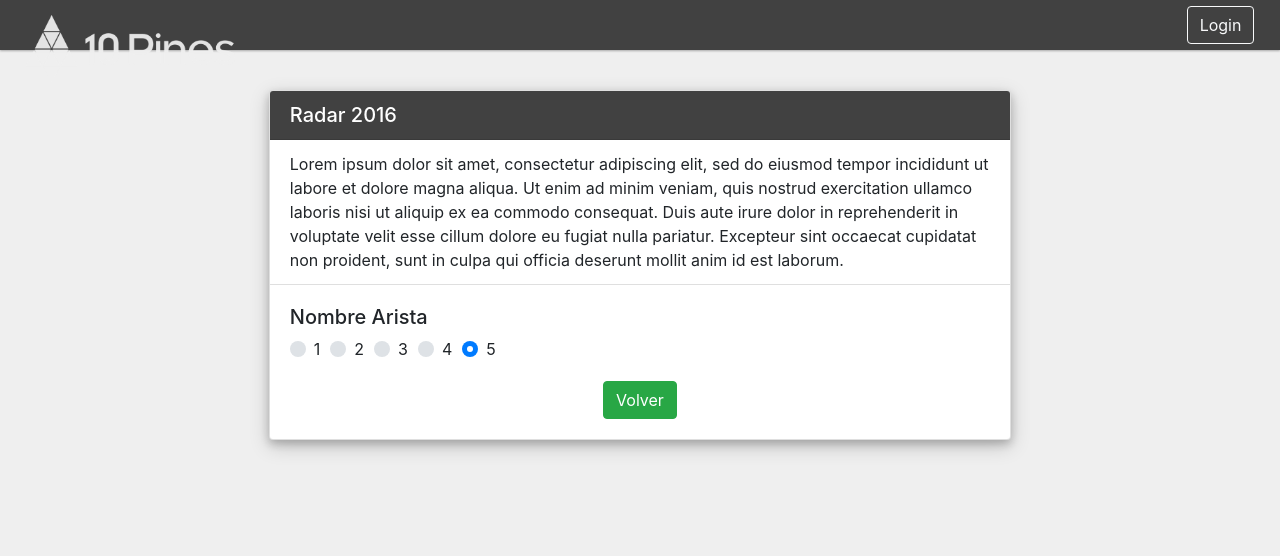
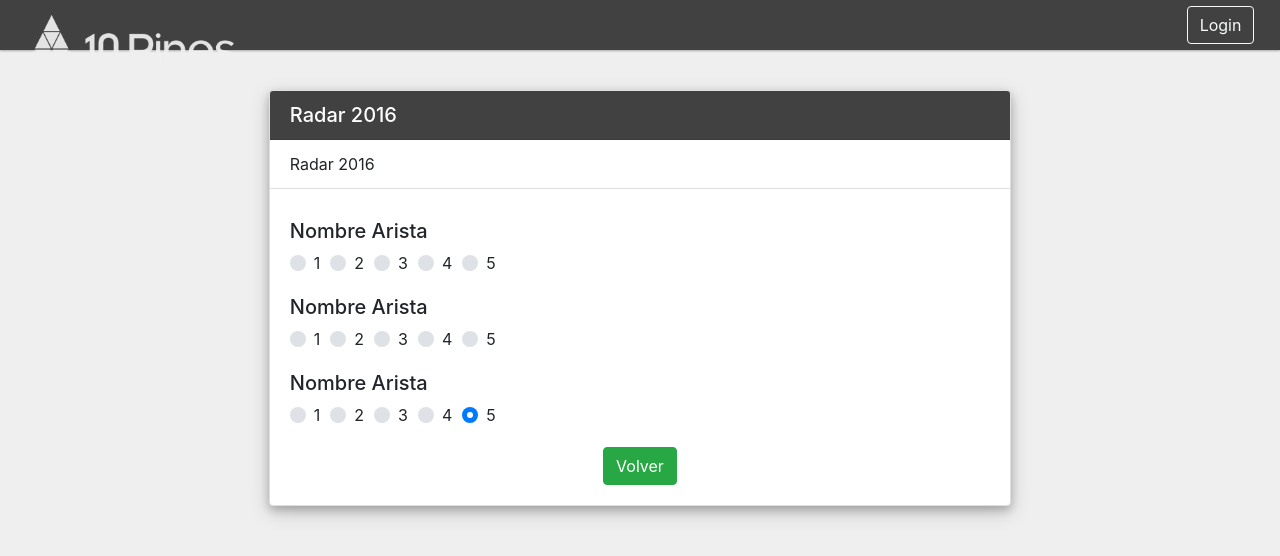
Before and after one commit to 10PinesLabs/radar, an Angular app: page /radar/1/vote in a window 1280 px wide. Shown: the top 556 px of the page. Built offline with nearby package versions, Linux system fonts and the light colour scheme.

Commit message:
WIP: agregando mocks para reflejar la funcionalidad real de la app. Queda pasar por el tag del axis component el objeto a utilizar

```diff
--- a/src/app/radar-vote/radar-vote.component.html
+++ b/src/app/radar-vote/radar-vote.component.html
@@ -1,14 +1,16 @@
 <div class="view-container card">
-  <h5 class="view-header card-header">Radar 2016</h5>
+  <h5 class="view-header card-header">{{radar.description}}</h5>
 
   <ul class="list-group list-group-flush">
     <li class="list-group-item">
-      Lorem ipsum dolor sit amet, consectetur adipiscing elit, sed do eiusmod tempor incididunt ut labore et dolore magna aliqua. Ut enim ad minim veniam, quis nostrud exercitation ullamco laboris nisi ut aliquip ex ea commodo consequat. Duis aute irure dolor in reprehenderit in voluptate velit esse cillum dolore eu fugiat nulla pariatur. Excepteur sint occaecat cupidatat non proident, sunt in culpa qui officia deserunt mollit anim id est laborum.
+      {{radar.description}}
     </li>
   </ul>
 
   <div class="card-body">
-    <app-axis></app-axis>
+    <div *ngFor="let axis of radar.axes" class="axes">
+      <app-axis></app-axis>
+    </div>
 
     <div class="volver-btn">
       <button type="button" class="btn btn-success">
--- a/src/app/radar-vote/radar-vote.component.scss
+++ b/src/app/radar-vote/radar-vote.component.scss
@@ -14,3 +14,8 @@
   text-align:center;
   clear: both;
 }
+
+.axes {
+  padding-top: 10px;
+  clear: both;
+}
--- a/src/app/radar-vote/radar-vote.component.ts
+++ b/src/app/radar-vote/radar-vote.component.ts
@@ -1,4 +1,7 @@
 import { Component, OnInit } from '@angular/core';
+import {RadarService} from '../radar.service';
+import {Radar} from '../../model/radar';
+import {ActivatedRoute} from '@angular/router';
 
 @Component({
   selector: 'app-radar-vote',
@@ -7,9 +10,12 @@ import { Component, OnInit } from '@angular/core';
 })
 export class RadarVoteComponent implements OnInit {
 
-  constructor() { }
+  radar: Radar;
+
+  constructor(private radarService: RadarService, private route: ActivatedRoute) { }
 
   ngOnInit() {
+    const id = +this.route.snapshot.paramMap.get('id');
+    this.radar = this.radarService.radar(id);
   }
-
 }
--- a/src/app/radar.service.ts
+++ b/src/app/radar.service.ts
@@ -30,12 +30,10 @@ export class RadarService {
   }
 
   radar(radarId: any): Radar {
-    debugger;
     return this.radares.find(radar => ( radar.id === radarId));
   }
 
   radars(): Array<Radar> {
-    debugger;
     return this.radares;
   }
 }
```
